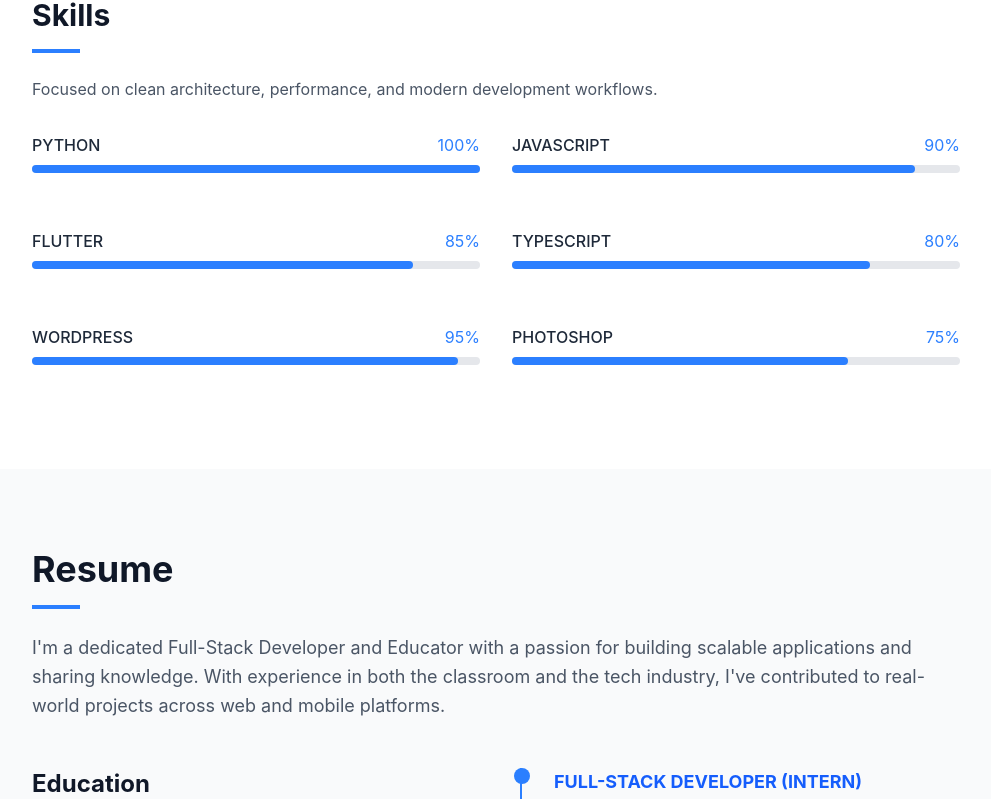
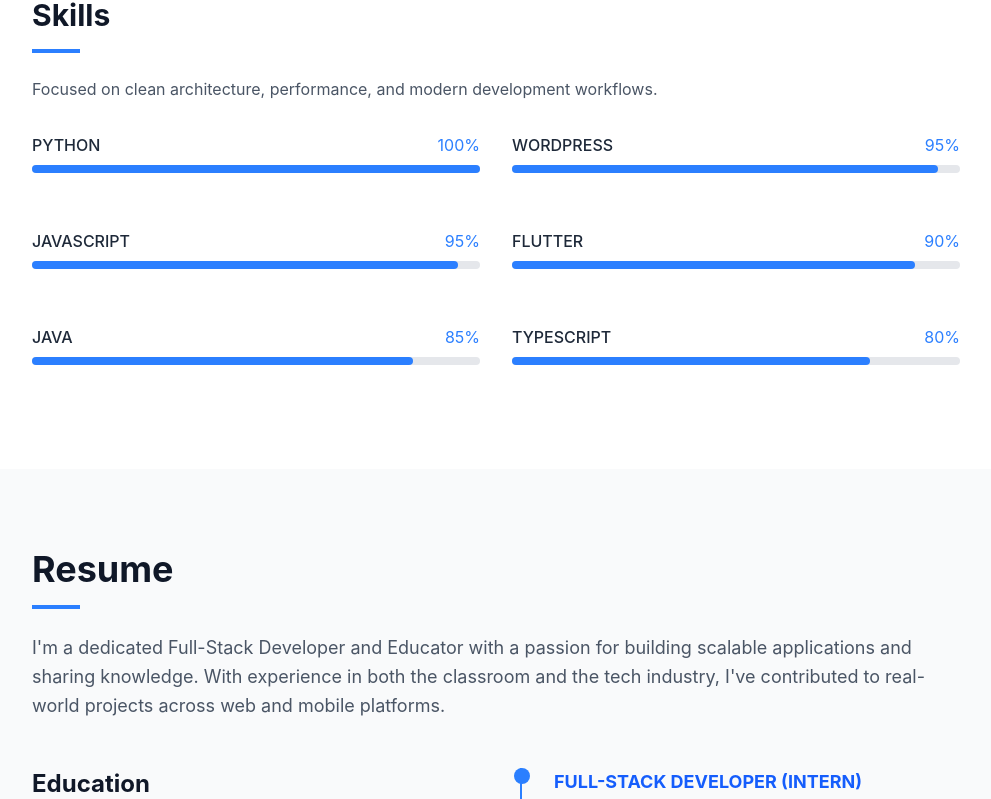
Before and after one commit to Khelva47/next_portfolio, a Next.js app: page / in a window 1280 px wide. Shown: the part 1810-2609 px from the top of the page, without its empty margins (288-1279 px from the left). Built offline with nearby package versions, Linux system fonts and the light colour scheme; no server answers.

Commit message:
added a testimonial

```diff
--- a/src/app/components/Portfolio.js
+++ b/src/app/components/Portfolio.js
@@ -98,11 +98,11 @@ const Portfolio = ({ isDarkMode, setIsDarkMode }) => {
 
   const skillsData = [
     { name: "PYTHON", percentage: 100 },
-    { name: "JAVASCRIPT", percentage: 90 },
-    { name: "FLUTTER", percentage: 85 },
+    { name: "WORDPRESS", percentage: 95 },
+    { name: "JAVASCRIPT", percentage: 95 },
+    { name: "FLUTTER", percentage: 90 },
+    { name: "JAVA", percentage: 85 },
     { name: "TYPESCRIPT", percentage: 80 },
-    { name: "WORDPRESS", percentage: 95 },
-    { name: "PHOTOSHOP", percentage: 75 },
   ]
 
   const testimonialsData = [
@@ -121,7 +121,7 @@ const Portfolio = ({ isDarkMode, setIsDarkMode }) => {
       role: "Full Stack Developer & Network Engineer",
       company: "iTech360Systems",
       image: "",
-      text: "Export tempor illum tamen malis malis eram quae irure esse labore quem cillum quid cillum eram malis quorum velit fore eram velit sunt aliqua noster fugiat irure amet legam anim culpa.",
+      text: "Working side by side with Kelvin Mponda, I’ve come to rely on his deep technical skills and unwavering commitment. He’s an invaluable teammate in our computer systems work.",
       rating: 5,
     },
 
--- a/src/app/components/Sections/HeroSection.js
+++ b/src/app/components/Sections/HeroSection.js
@@ -2,7 +2,7 @@
 import { useTypewriter } from "../../hooks/useTypewriter"
 
 const HeroSection = ({ profileData }) => {
-  const roles = ["a Full-Stack Developer", "a Designer", "an Educator", "a Data Scientist", "a Python Developer"]
+  const roles = ["a Full-Stack Developer", "a Software Developer", "an Educator", "a Data Scientist", "a Python Developer"]
   const typedText = useTypewriter(roles, 150, 100, 2000)
 
   return (
```
